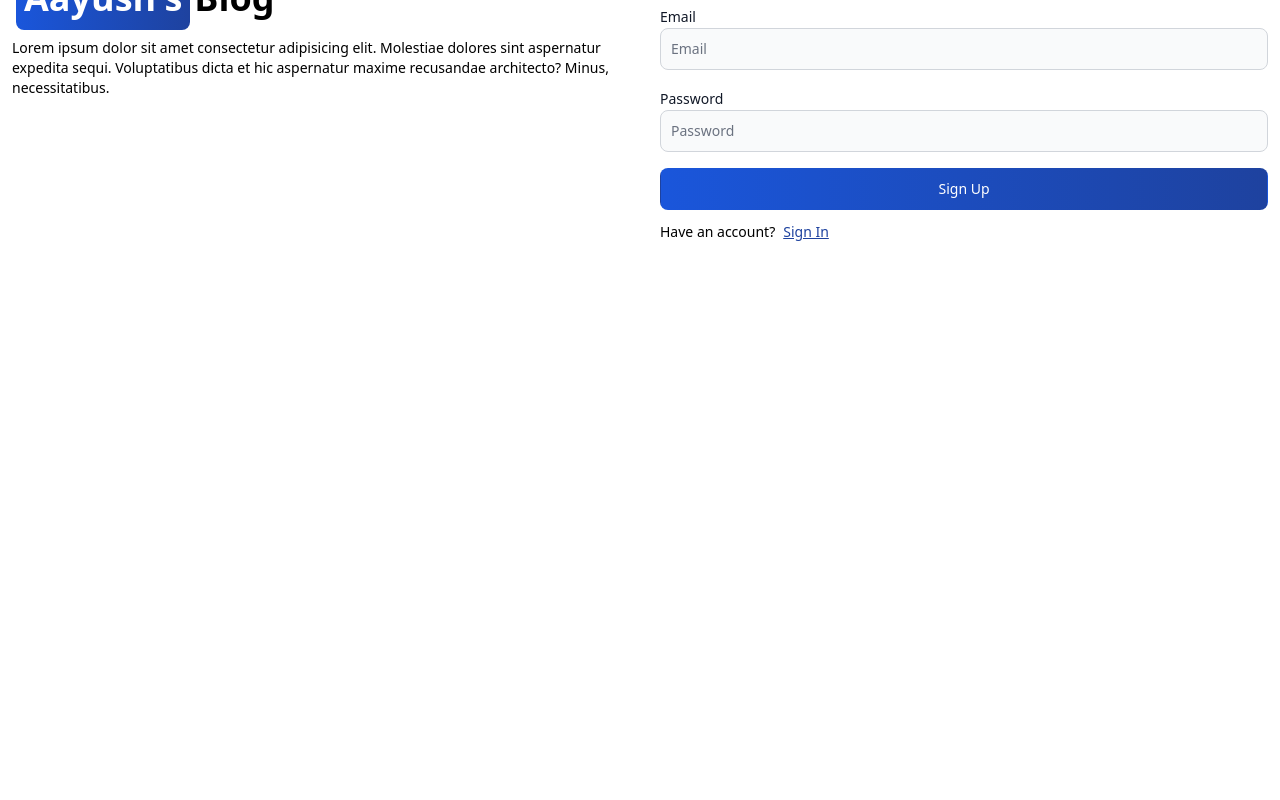
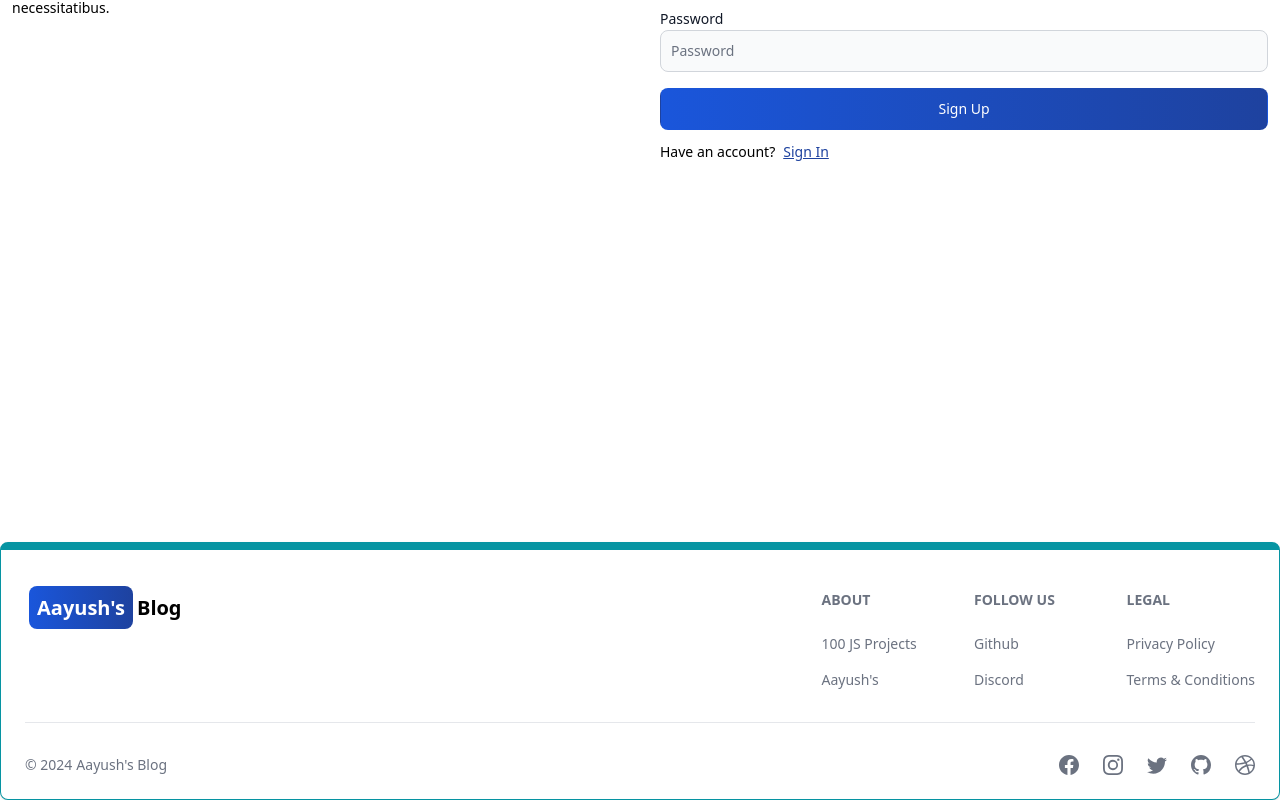
Before and after one commit to aayushsapkota01/mern-blog, a React (Vite) app in the folder client/: page /sign-up in a window 1280 px wide. Shown: the part 402-1202 px from the top of the page. Before the commit the page ends 1024 px from the top, so only its background shows below. Built offline with nearby package versions, Linux system fonts and the light colour scheme.

Commit message:
create and add footer component

```diff
--- a/client/src/App.jsx
+++ b/client/src/App.jsx
@@ -6,11 +6,13 @@
 import Dashboard from "./pages/Dashboard";
 import Projects from "./pages/Projects";
 import Header from "./components/Header";
+import FooterComponent from "./components/Footer";
 
 function App() {
   return (
     <BrowserRouter>
       <Header />
+
       <Routes>
         <Route path="/" element={<Home />} />
         <Route path="/about" element={<About />} />
@@ -19,6 +21,8 @@
         <Route path="/dashboard" element={<Dashboard />} />
         <Route path="/projects" element={<Projects />} />
       </Routes>
+
+      <FooterComponent />
     </BrowserRouter>
   );
 }
--- /dev/null
+++ b/client/src/components/Footer.jsx
@@ -0,0 +1,89 @@
+import { Footer } from "flowbite-react";
+import { Link } from "react-router-dom";
+import {
+  BsFacebook,
+  BsInstagram,
+  BsTwitter,
+  BsGithub,
+  BsDribbble,
+} from "react-icons/bs";
+export default function FooterCom() {
+  return (
+    <Footer container className="border border-t-8 border-teal-500">
+      <div className="mx-auto w-full max-w-7xl">
+        <div className="grid w-full justify-between sm:flex md:grid-cols-1">
+          <div className="mt-5">
+            <Link
+              to="/"
+              className="self-center whitespace-nowrap text-lg font-semibold dark:text-white sm:text-xl"
+            >
+              <span className="mx-1 rounded-lg bg-gradient-to-r from-blue-700 to-blue-800 px-2 py-2 text-white">
+                Aayush&apos;s
+              </span>
+              Blog
+            </Link>
+          </div>
+          <div className="mt-4 grid grid-cols-2 gap-8 sm:grid-cols-3 sm:gap-6">
+            <div>
+              <Footer.Title title="About" />
+              <Footer.LinkGroup col>
+                <Footer.Link
+                  href="https://www.100jsprojects.com"
+                  target="_blank"
+                  rel="noopener noreferrer"
+                >
+                  100 JS Projects
+                </Footer.Link>
+                <Footer.Link
+                  href="/about"
+                  target="_blank"
+                  rel="noopener noreferrer"
+                >
+                  Aayush&apos;s
+                </Footer.Link>
+              </Footer.LinkGroup>
+            </div>
+            <div>
+              <Footer.Title title="Follow us" />
+              <Footer.LinkGroup col>
+                <Footer.Link
+                  href="https://www.github.com/aayushsapkota01"
+                  target="_blank"
+                  rel="noopener noreferrer"
+                >
+                  Github
+                </Footer.Link>
+                <Footer.Link href="#">Discord</Footer.Link>
+              </Footer.LinkGroup>
+            </div>
+            <div>
+              <Footer.Title title="Legal" />
+              <Footer.LinkGroup col>
+                <Footer.Link href="#">Privacy Policy</Footer.Link>
+                <Footer.Link href="#">Terms &amp; Conditions</Footer.Link>
+              </Footer.LinkGroup>
+            </div>
+          </div>
+        </div>
+        <Footer.Divider />
+        <div className="w-full sm:flex sm:items-center sm:justify-between">
+          <Footer.Copyright
+            href="#"
+            by="Aayush's Blog"
+            year={new Date().getFullYear()}
+          />
+          <div className="mt-4 flex gap-6 sm:mt-0 sm:justify-center">
+            <Footer.Icon href="#" icon={BsFacebook} />
+            <Footer.Icon href="#" icon={BsInstagram} />
+            <Footer.Icon href="#" icon={BsTwitter} />
+            <Footer.Icon
+              href="https://github.com/aayushsapkota01"
+              icon={BsGithub}
+            />
+            <Footer.Icon href="#" icon={BsDribbble} />
+          </div>
+        </div>
+      </div>
+    </Footer>
+  );
+}
--- a/client/src/pages/SignUp.jsx
+++ b/client/src/pages/SignUp.jsx
@@ -52,7 +52,7 @@
   };
 
   return (
-    <div className="mt-20 min-h-screen md:mt-40">
+    <div className="mt-20 min-h-screen">
       <div className="mx-auto flex max-w-7xl flex-col gap-10 p-3 md:flex-row md:items-center">
         {/* ---------- Left ----------- */}
         <div className="flex-1">
```
